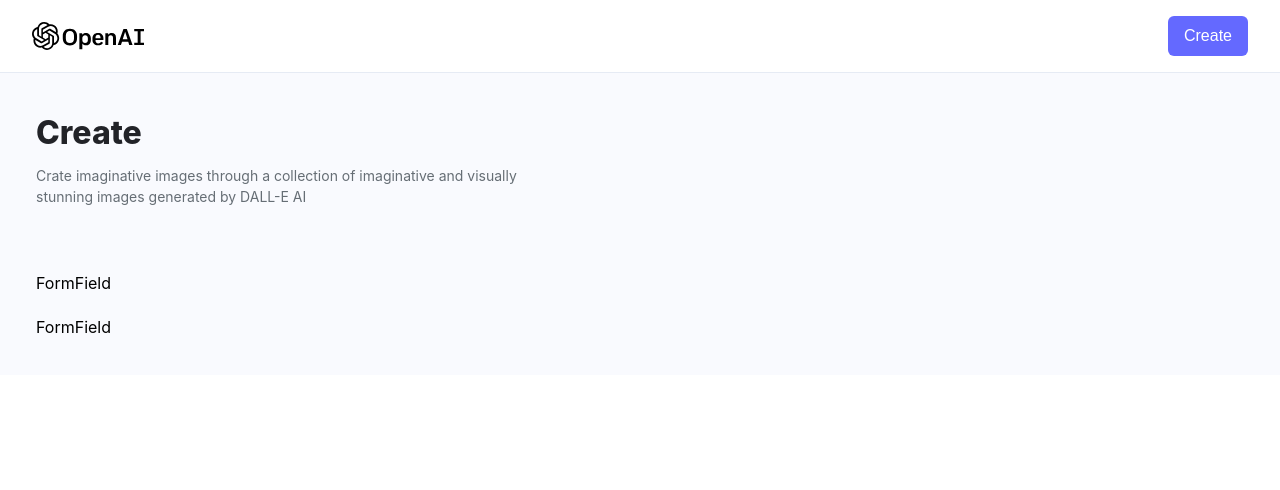
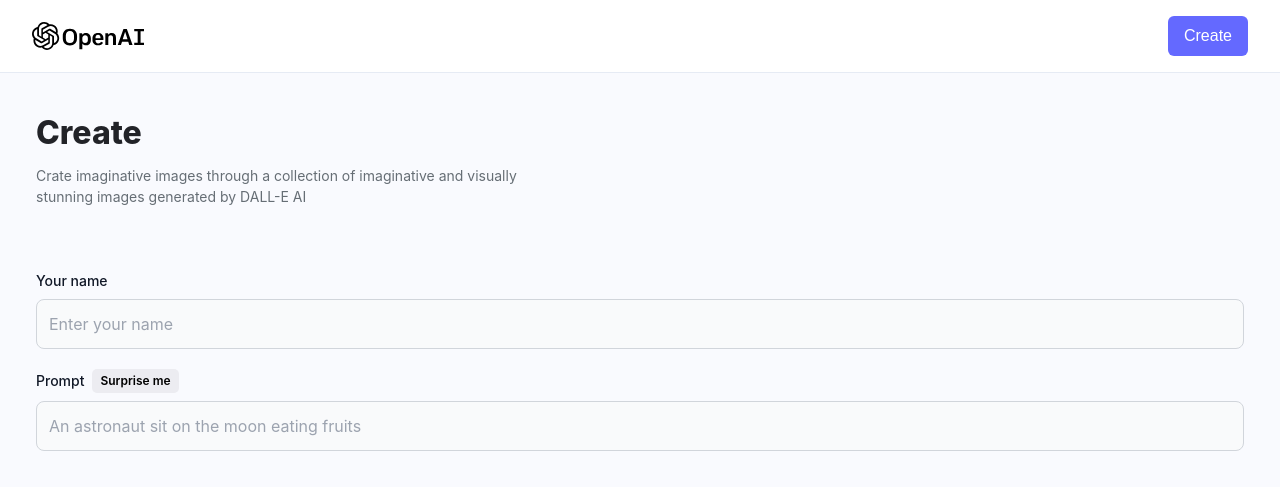
Before and after one commit to Sylvat160/Dall_e_clone, a React (Vite) app in the folder client/: page /create-post in a window 1280 px wide. Shown: the top 490 px of the page. Built offline with nearby package versions, Linux system fonts and the light colour scheme; a web font is replaced by a local one.

Commit message:
formfield done

```diff
--- a/client/src/components/FormField.jsx
+++ b/client/src/components/FormField.jsx
@@ -1,8 +1,27 @@
 import React from 'react'
 
-const FormField = () => {
+const FormField = ({labelName, type, name, placeholder, value, handleChange, isSurpriseMe, handleSurpriseMe}) => {
   return (
-    <div>FormField</div>
+    <div>
+      <div className="flex items-center gap-2 mb-2">
+        <label htmlFor={name} className='block text-sm font-medium text-gray-900'>
+          { labelName }
+        </label>
+        {
+          isSurpriseMe && (
+            <button type='button' onClick={handleSurpriseMe} className='font-semibold text-xs bg-[#ECECF1] py-1 px-2 rounded-[5px] text-black'>
+              Surprise me
+            </button>
+          )
+        }
+      </div>
+      <input type={type} id={name} name={name}
+        placeholder={placeholder} value={value}
+        onChange={handleChange}
+        required
+        className='bg-gray-50 border-gray-300 text-gray-900 border text-start rounded-lg focus:ring-[#4649ff] focus:border-[#4649ff] outline-none block w-full p-3'
+      />
+    </div>
   )
 }
 
```
